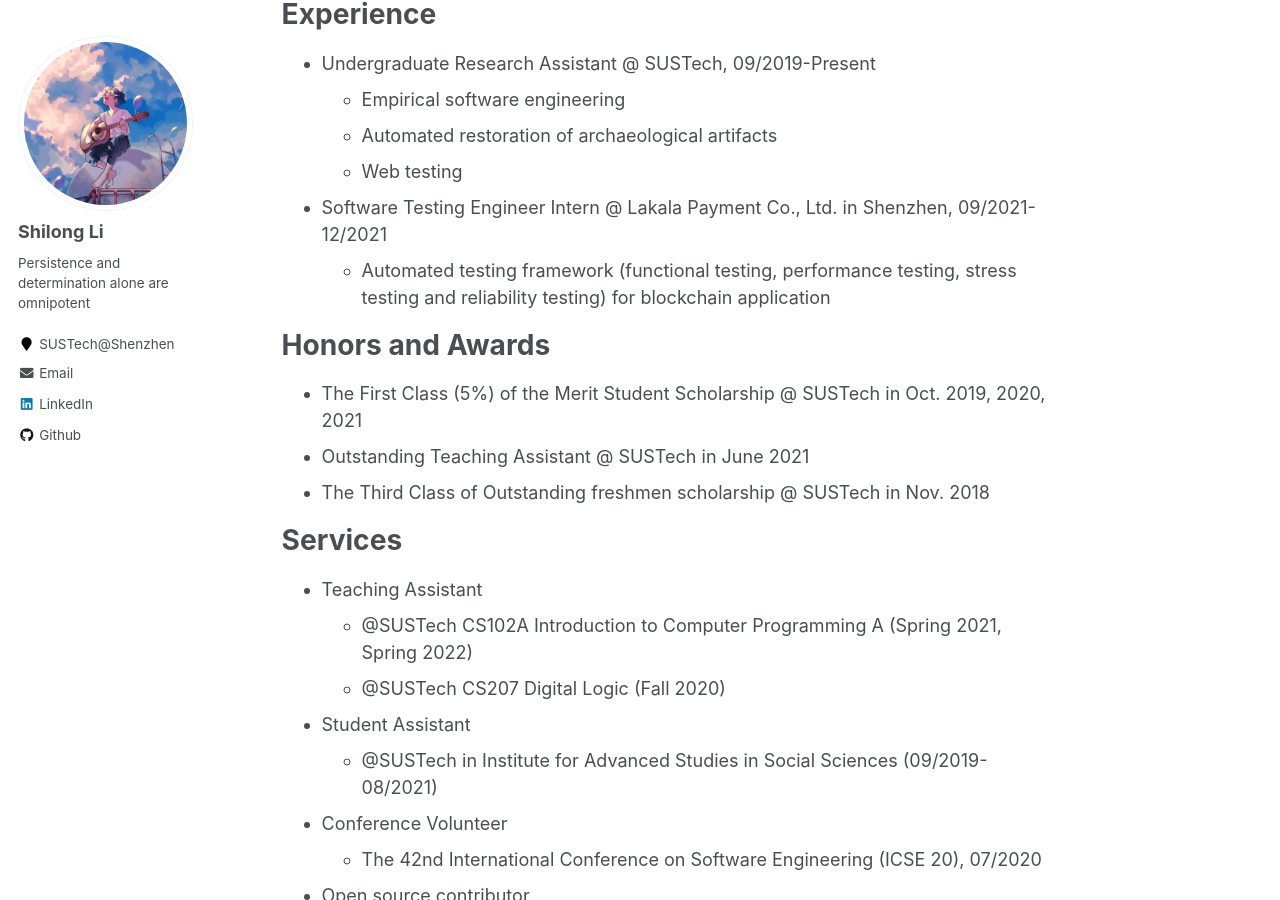
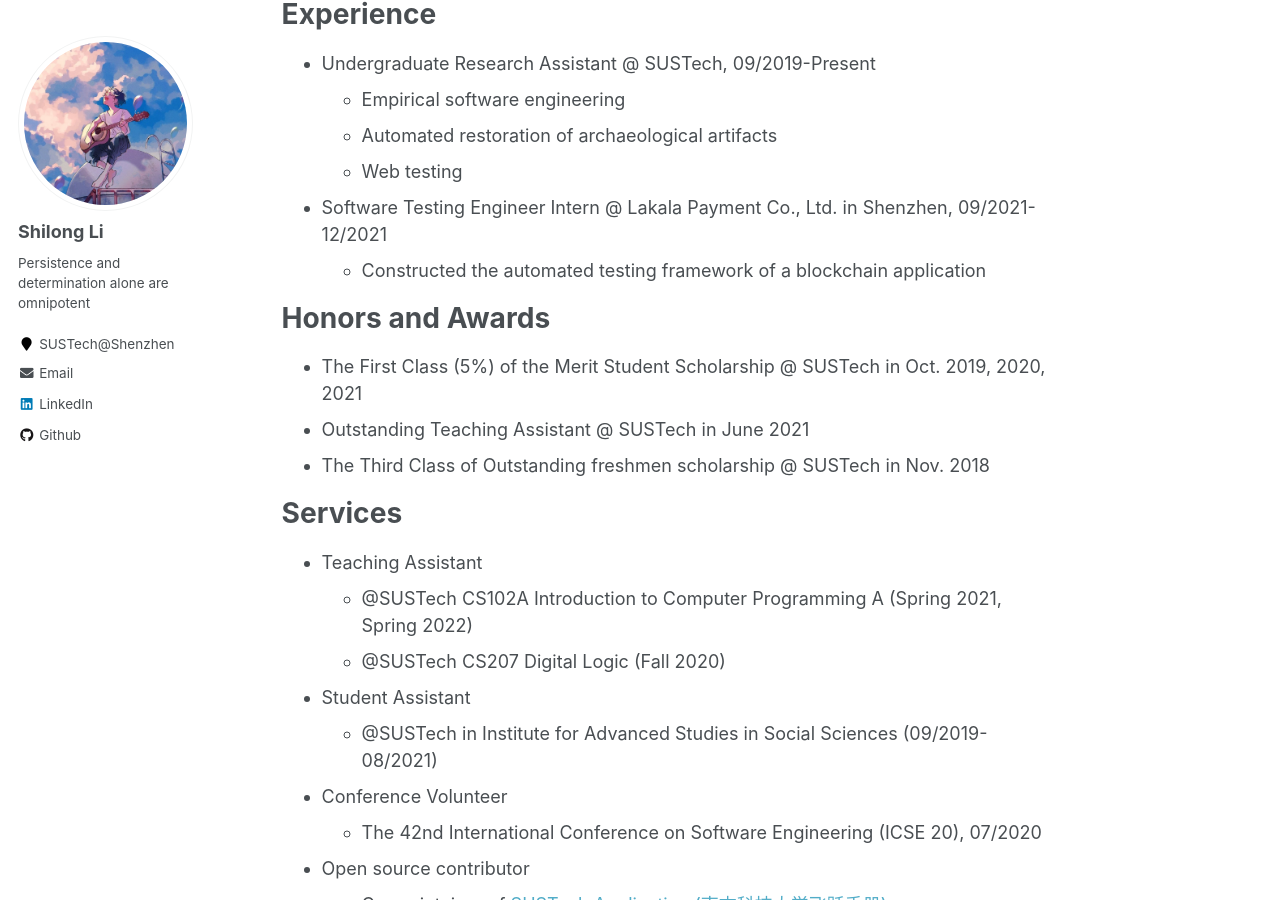
Before and after one commit to lethal233/lethal233.github.io, a Jekyll site: the page built from _pages/about.md, in a window 1280 px wide and 900 px high, scrolled down 513 px. Built offline with Jekyll 4.4.1, drawn with Linux system fonts in a browser that asks for light colours.

Commit message:
[update]

```diff
--- a/_pages/about.md
+++ b/_pages/about.md
@@ -27,7 +27,7 @@
   - Web testing
 
 - Software Testing Engineer Intern @ Lakala Payment Co., Ltd. in Shenzhen, 09/2021-12/2021
-  - Automated testing framework (functional testing, performance testing, stress testing and reliability testing) for blockchain application
+  - Constructed the automated testing framework of a blockchain application
 
 # Honors and Awards
 
```
